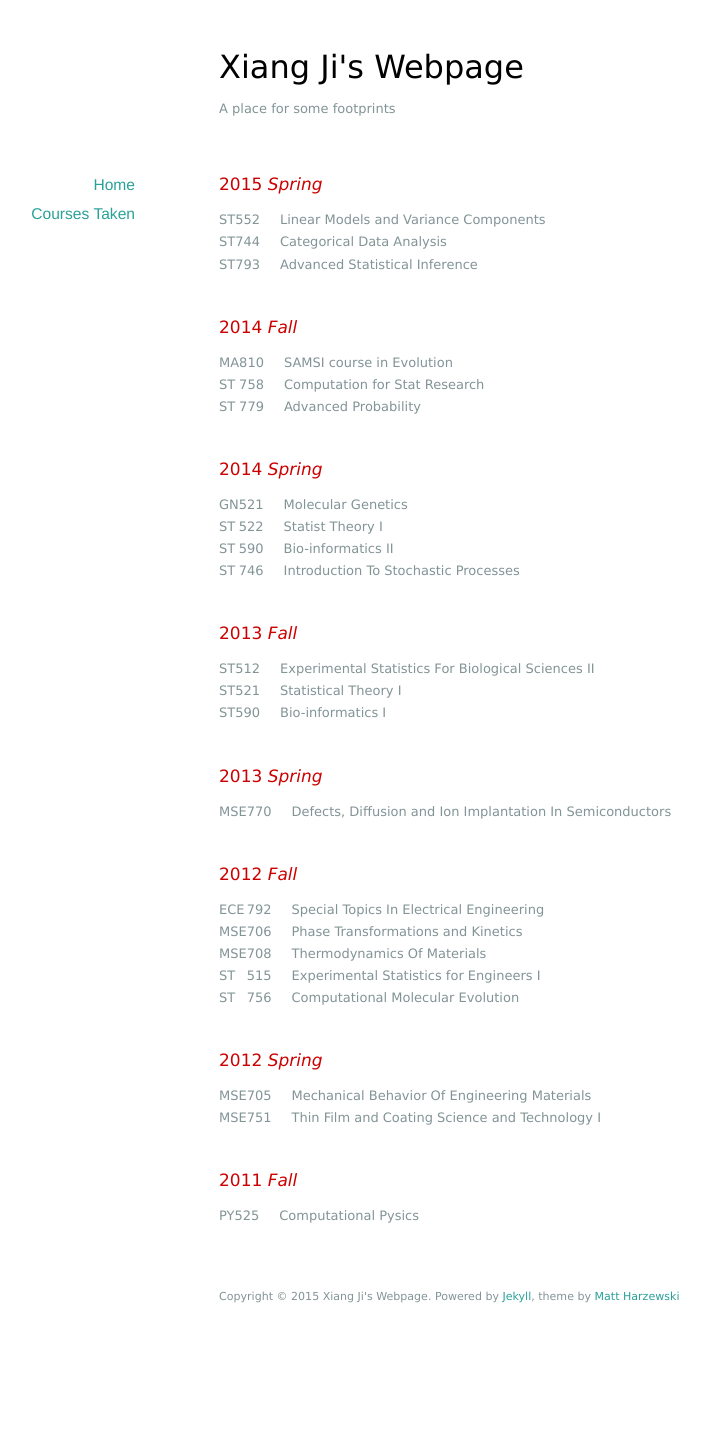
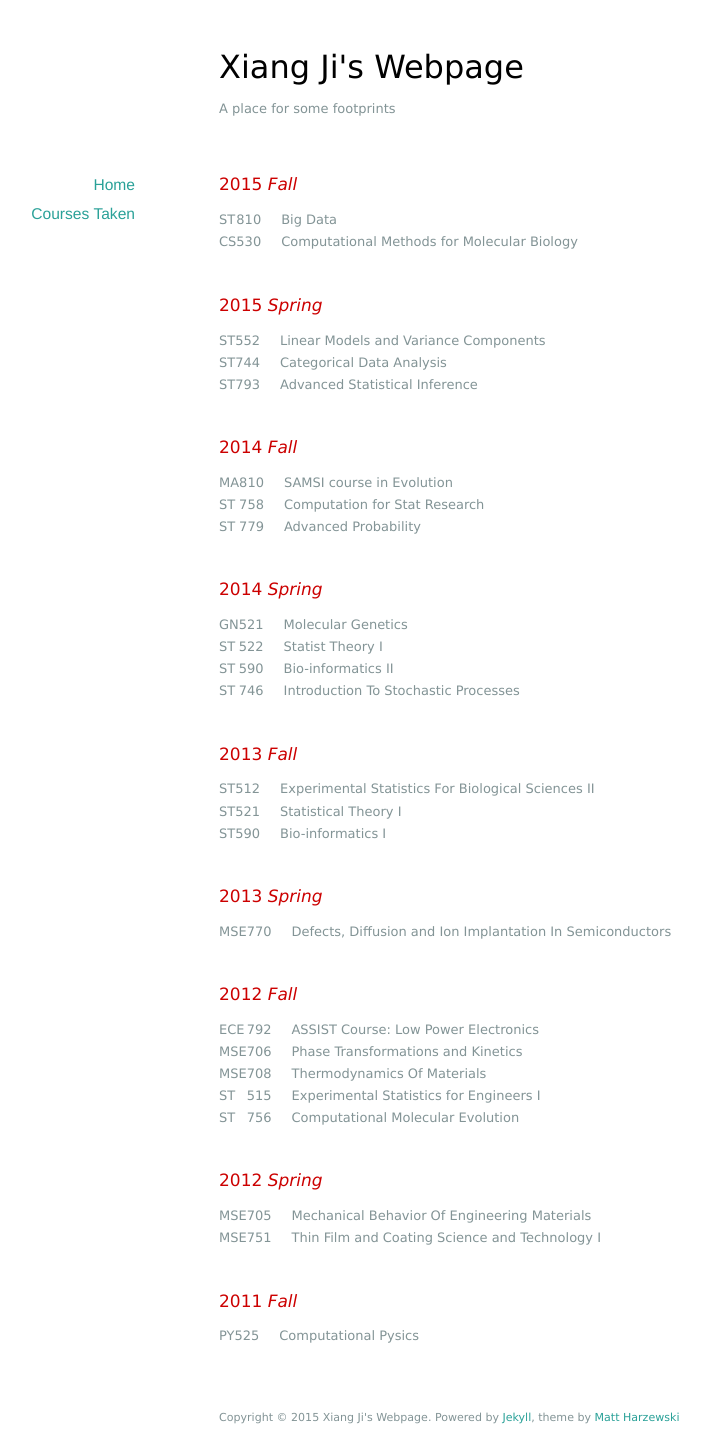
Before and after one commit to xiang-ji-ncsu/xiang-ji-ncsu.github.io, a Jekyll site: the page built from Courses/index.markdown, in a window 1280 px wide. Shown: the whole page, without its empty margins (171-881 px from the left). Built offline with Jekyll 4.4.1, drawn with Linux system fonts in a browser that asks for light colours; nearby versions of some CDN libraries; before the commit the page ends 1327 px from its top, so only the background shows below that.

Commit message:
update course page

```diff
--- a/Courses/index.markdown
+++ b/Courses/index.markdown
@@ -2,6 +2,14 @@
 layout: default
 title: Courses Taken
 ---
+
+#2015 *Fall*
+
+ST | 810 | <code>&nbsp;&nbsp;&nbsp;</code>Big Data
+:------------- | :------------- |:-------------
+CS | 530 | <code>&nbsp;&nbsp;&nbsp;</code>Computational Methods for Molecular Biology
+
+<br>
 
 #2015 *Spring*
 
@@ -48,7 +56,7 @@ MSE | 770 | <code>&nbsp;&nbsp;&nbsp;</code>Defects, Diffusion and Ion Implantati
 
 #2012 *Fall*
 
-ECE | 792 | <code>&nbsp;&nbsp;&nbsp;</code>Special Topics In Electrical Engineering
+ECE | 792 | <code>&nbsp;&nbsp;&nbsp;</code>ASSIST Course: Low Power Electronics
 :------------- | :------------- |:-------------
 MSE | 706 | <code>&nbsp;&nbsp;&nbsp;</code>Phase Transformations and Kinetics
 MSE | 708 | <code>&nbsp;&nbsp;&nbsp;</code>Thermodynamics Of Materials
--- a/index.markdown
+++ b/index.markdown
@@ -10,6 +10,6 @@ I am a PhD student in Bio-informatics at North Carolina State University.
 
 Before coming to Bio-informatics I earned my BS degrees in Physics and Economics from Peking University, China.
 
-I earned my MS degree in Material Science and Engineering here at NC State. My thesis adviser was [Dr. John Muth](http://www.ece.ncsu.edu/people/muth).
+I earned my MS degree in Material Science and Engineering here at NC State. My thesis advisor was [Dr. John Muth](http://www.ece.ncsu.edu/people/muth).
 
 I am currently working under [Dr. Jeff Thorne](http://statgen.ncsu.edu/thorne/)'s direction.
```
